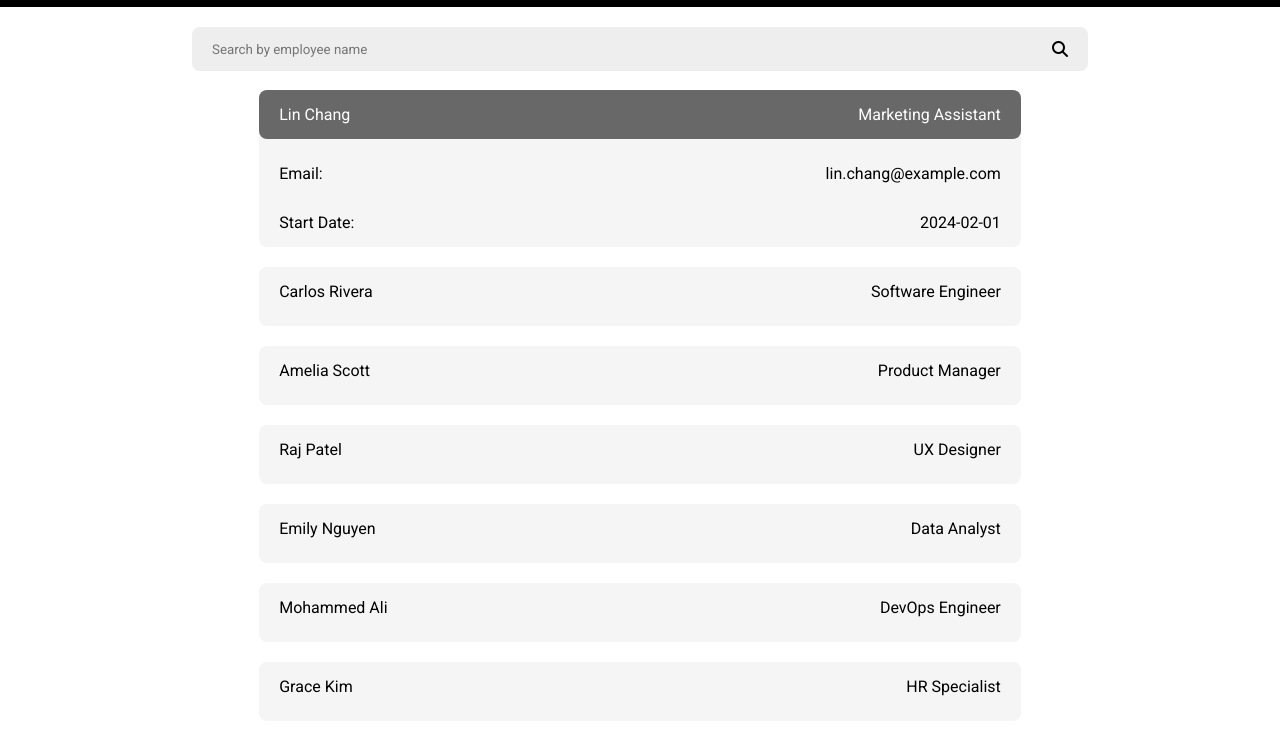
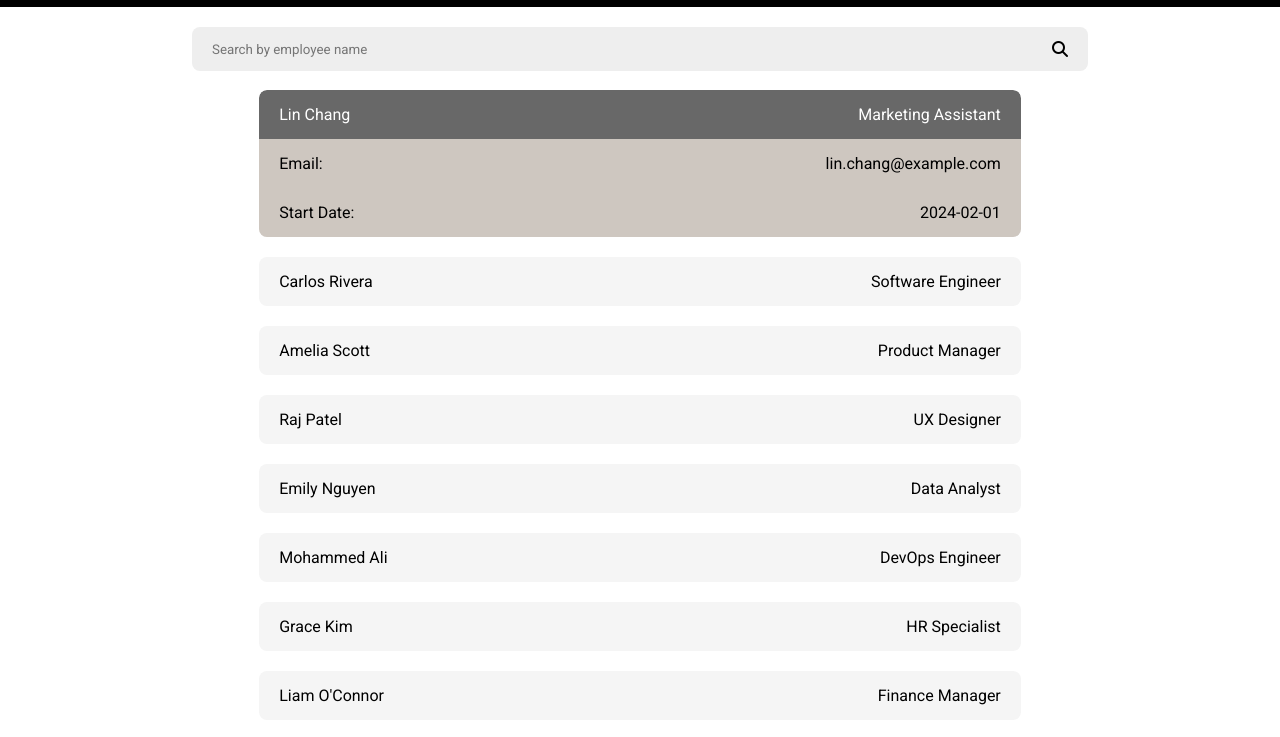
Before and after one commit to traktoors/employee-list-task, a plain HTML site: page index.html in a window 1280 px wide. Both pictures are taken after a click on the element 640 px from the left and 160 px from the top of the page. Shown: the part 41-778 px from the top of the page. Drawn offline with Linux system fonts and the light colour scheme.

Commit message:
Made employee tiles a bit prettier
Im not a good designer

```diff
--- a/index.css
+++ b/index.css
@@ -70,7 +70,7 @@ nav a{
 .employee-item{
     display: flex;
     flex-direction: column;
-    gap: 10px;
+    overflow: hidden;
     border-radius: 8px;
     background-color: #f5f5f5;
     cursor: pointer;
@@ -85,7 +85,10 @@ nav a{
   max-height: 1000px;
   opacity: 1;
 }
-
+.list-tile-emp-description{
+    background-color: #cec7c0;
+    border-radius: 0;
+}
 .employee-item:hover .list-tile-emp-summary{
     background-color: #686868;
     color: white;
@@ -94,6 +97,7 @@ nav a{
     text-align: end;
 }
 .list-tile-active{
-    background-color: #686868 !important;
+    background-color: #686868;
+    border-radius: 8px 8px 0 0;
     color: white;
 }
```
